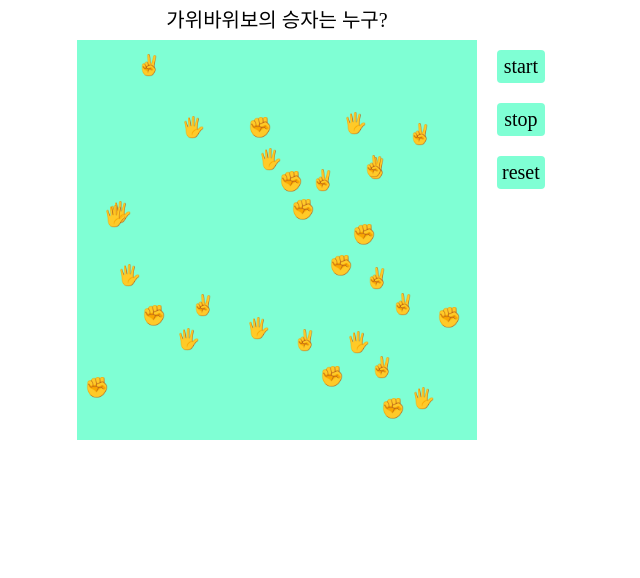
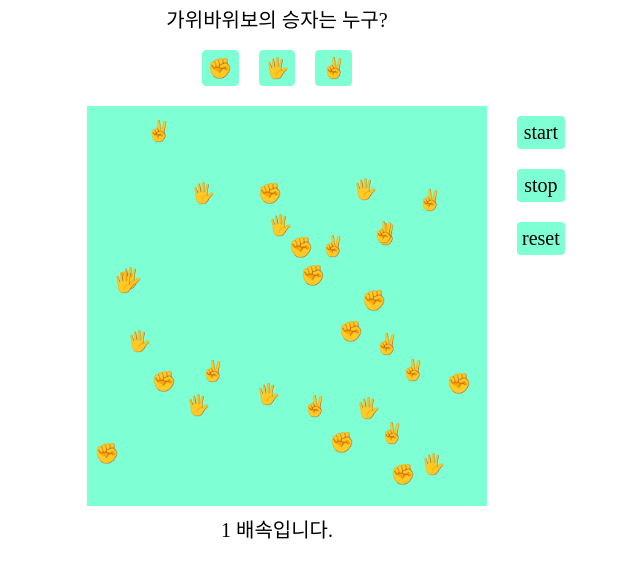
Before and after one commit to bangdler/RCP_Simulator, a React app: page / in a window 1280 px wide. Shown: the top 578 px of the page, without its empty margins (363-1003 px from the left). Built offline with nearby package versions, Linux system fonts and the light colour scheme.

Commit message:
feat: 가위바위보 선택, 정답 확인, 속도 표시 추가

```diff
--- a/src/components/Canvas.tsx
+++ b/src/components/Canvas.tsx
@@ -1,17 +1,13 @@
-import React, { useEffect } from 'react';
+import React, {
+  MouseEventHandler,
+  useMemo,
+  useEffect,
+  useState,
+} from 'react';
 import styled from 'styled-components';
 
 import { useCanvas } from '@/hooks/useCanvas';
-import { I_Hand, Hand } from '@/Hand/Hand';
-import {
-  HAND_SIZE,
-  HAND_TYPES,
-  LOSE,
-  WIN,
-  DRAW,
-  INIT_NUM,
-} from '@/Hand/constants';
-import { getRandomNumExcludeMax } from '@/utils/utils';
+import { HAND_SIZE, HAND_TYPES, INIT_NUM } from '@/Hand/constants';
 import { HandTable, I_HandTable } from '@/Hand/HandTable';
 
 type CanvasProps = {
@@ -20,13 +16,21 @@ type CanvasProps = {
 };
 
 export default function Canvas({ canvasWidth, canvasHeight }: CanvasProps) {
-  const handTable: I_HandTable = new HandTable({
-    initNum: INIT_NUM,
-    handTypes: HAND_TYPES,
-    width: canvasWidth,
-    height: canvasHeight,
-    size: HAND_SIZE,
-  });
+  const [lastHand, setLastHand] = useState<string>('');
+  const [chooseHand, setChooseHand] = useState<string>('');
+  const [aniVelocity, setAniVelocity] = useState<number>(1);
+
+  const handTable: I_HandTable = useMemo(
+    () =>
+      new HandTable({
+        initNum: INIT_NUM,
+        handTypes: HAND_TYPES,
+        width: canvasWidth,
+        height: canvasHeight,
+        size: HAND_SIZE,
+      }),
+    [canvasWidth, canvasHeight, INIT_NUM, HAND_TYPES, HAND_SIZE]
+  );
 
   const fillBackground = (ctx: CanvasRenderingContext2D) => {
     ctx.fillStyle = 'aquamarine';
@@ -38,11 +42,18 @@ export default function Canvas({ canvasWidth, canvasHeight }: CanvasProps) {
     fillBackground(ctx);
     if (Object.values(handTable.numOfHands).filter(x => x === 0).length === 2) {
       stopAnimation();
+      for (let key in handTable.numOfHands) {
+        if (handTable.numOfHands[key] !== 0) setLastHand(key);
+      }
     }
+    setAniVelocity(handTable.velocity);
     handTable.animateHands(ctx);
   };
 
   const reset = () => {
+    setChooseHand('');
+    setLastHand('');
+    setAniVelocity(1);
     stopAnimation();
     handTable.resetTable();
     setAnimation();
@@ -54,6 +65,13 @@ export default function Canvas({ canvasWidth, canvasHeight }: CanvasProps) {
     animate
   );
 
+  const onClickChooseBtn: MouseEventHandler<HTMLDivElement> = ({ target }) => {
+    if (!(target instanceof HTMLButtonElement)) return;
+    if (typeof target.dataset.hand !== 'string') return;
+    if (lastHand !== '') return;
+    setChooseHand(target.dataset.hand);
+  };
+
   useEffect(() => {
     for (let idx in handTable.handTable) {
       const hand = handTable.handTable[idx];
@@ -64,6 +82,13 @@ export default function Canvas({ canvasWidth, canvasHeight }: CanvasProps) {
   return (
     <S_Wrapper>
       <S_Title>가위바위보의 승자는 누구?</S_Title>
+      <S_ChooseContainer onClick={onClickChooseBtn}>
+        {HAND_TYPES.map((hand, idx) => (
+          <S_ChooseBtn key={idx} data-hand={hand} choose={hand === chooseHand}>
+            {hand}
+          </S_ChooseBtn>
+        ))}
+      </S_ChooseContainer>
       <S_Container>
         <canvas ref={canvasRef} />
         <S_BtnContainer>
@@ -72,6 +97,15 @@ export default function Canvas({ canvasWidth, canvasHeight }: CanvasProps) {
           <S_Btn onClick={reset}>reset</S_Btn>
         </S_BtnContainer>
       </S_Container>
+      <S_Span>{aniVelocity} 배속입니다.</S_Span>
+      {lastHand === '' ? (
+        ''
+      ) : (
+        <S_Span>
+          {chooseHand === lastHand ? '정답!' : '땡!'} 최종 승자는 {lastHand}{' '}
+          입니다.
+        </S_Span>
+      )}
     </S_Wrapper>
   );
 }
@@ -89,23 +123,50 @@ const S_Title = styled.h1`
   align-items: center;
 `;
 
+const S_ChooseContainer = styled.div`
+  display: flex;
+  justify-content: center;
+  align-items: center;
+  * {
+    margin: 10px;
+  }
+`;
+
+const S_ChooseBtn = React.memo(styled.button<{ choose: boolean }>`
+  background: aquamarine;
+  font-size: 20px;
+  border-radius: 4px;
+  padding: 5px;
+  border: ${({ choose }) =>
+    choose ? `1px solid red` : `1px solid aquamarine`};
+`);
+
 const S_Container = styled.div`
   display: flex;
   * {
-    margin-right: 10px;
+    margin: 10px;
   }
 `;
 
 const S_BtnContainer = styled.div`
   display: flex;
   flex-flow: column;
-  *{
+  * {
     margin: 10px;
   }
 `;
-const S_Btn = styled.button`
+
+const S_Btn = React.memo(styled.button`
   background: aquamarine;
   font-size: 20px;
   border-radius: 4px;
   padding: 5px;
+`);
+
+const S_Span = styled.span`
+  font-size: 20px;
+  display: flex;
+  justify-content: center;
+  align-items: center;
+  margin: 4px;
 `;
--- a/src/hooks/useCanvas.ts
+++ b/src/hooks/useCanvas.ts
@@ -1,4 +1,9 @@
-import { MutableRefObject, RefObject, useEffect, useRef } from 'react';
+import {
+  MutableRefObject,
+  RefObject,
+  useEffect,
+  useRef,
+} from 'react';
 
 type useCanvas = {
   canvasRef: RefObject<HTMLCanvasElement>;
@@ -64,9 +69,10 @@ export const useCanvas = (
   };
 
   const stopAnimation = () => {
-    if (!requestId) return;
+    if (!requestId.current) return;
     window.cancelAnimationFrame(requestId.current);
     requestId.current = 0;
   };
+
   return { canvasRef, startAnimation, stopAnimation, setAnimation };
 };
```
